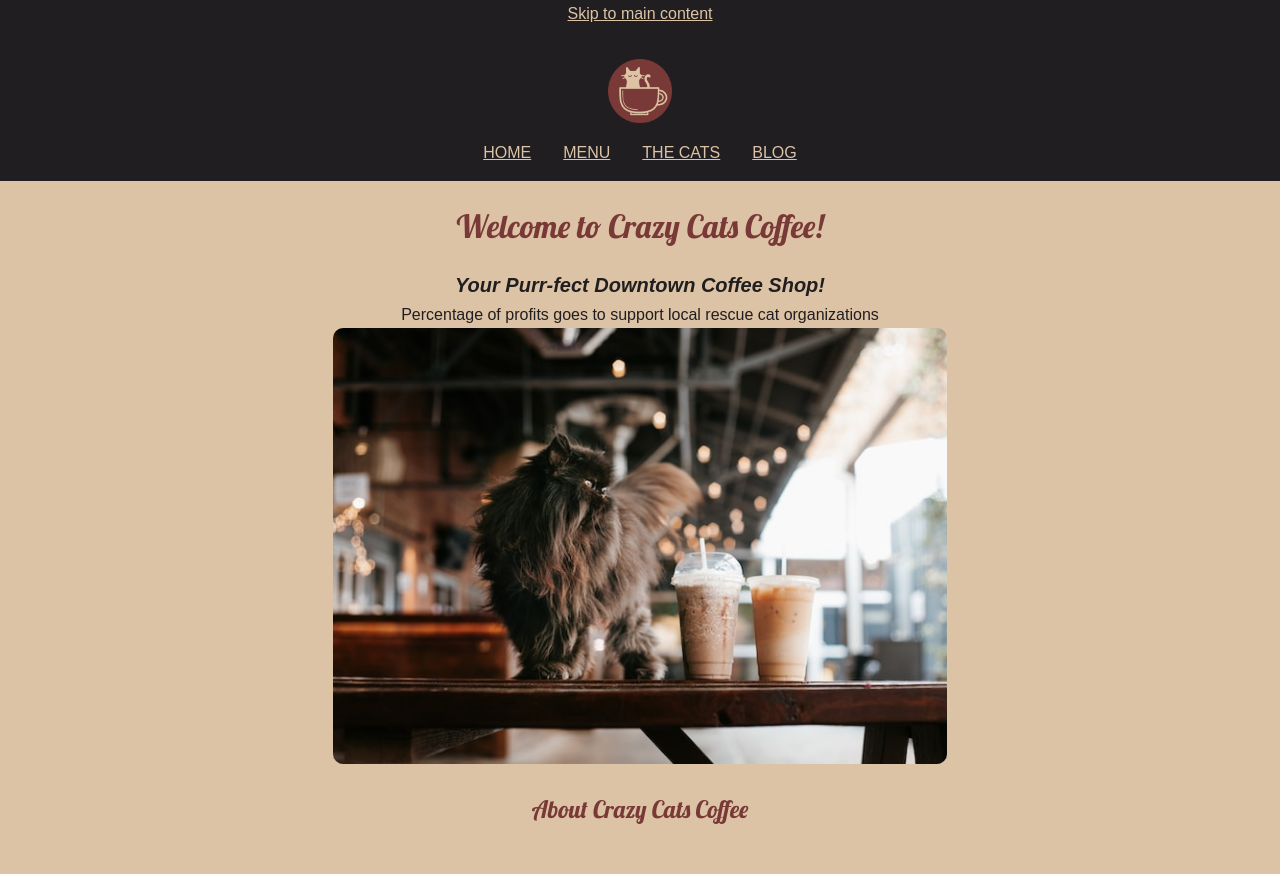
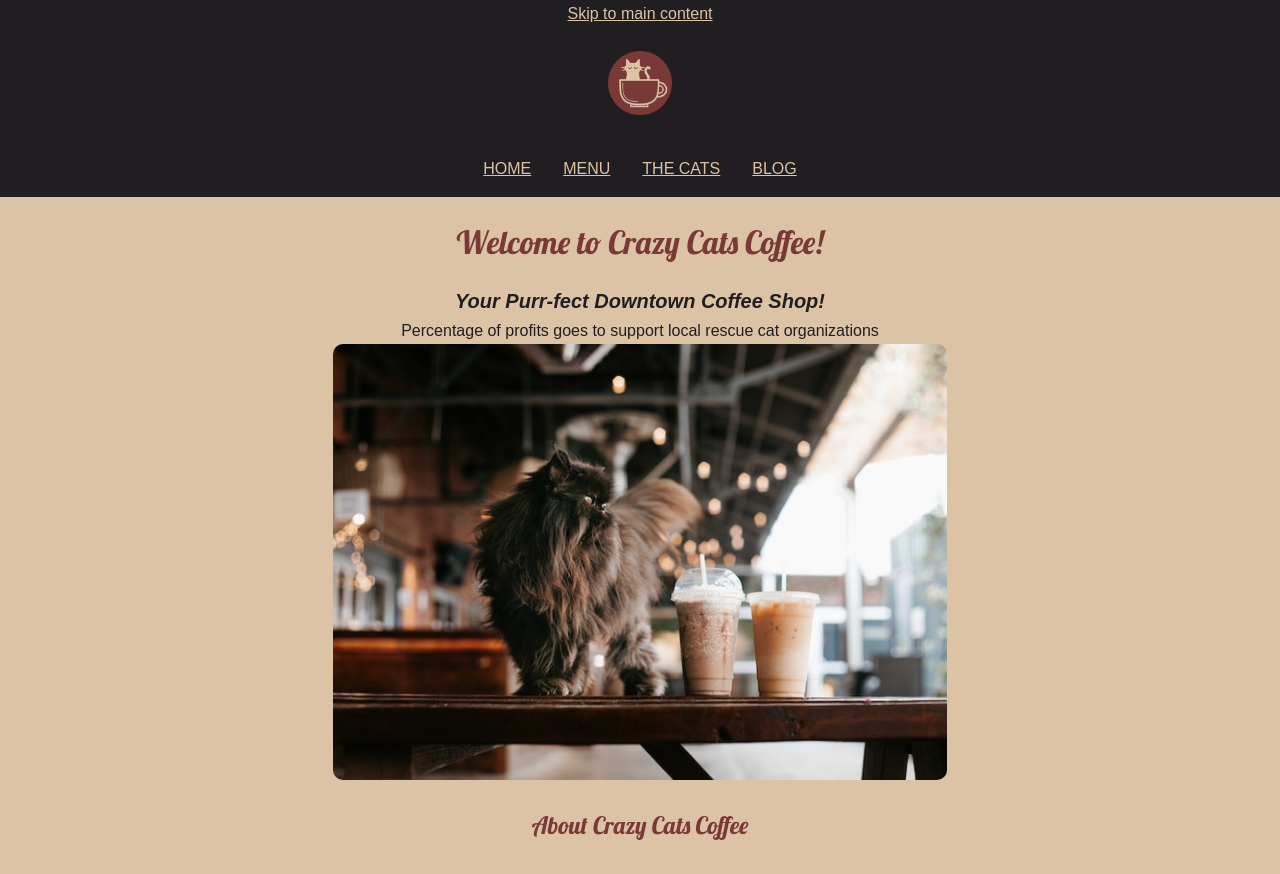
Before and after one commit to GingerKiwi/a11y-crazy-cats-coffee, a plain HTML site: page index.html in a window 1280 px wide. Shown: the top 874 px of the page. Drawn offline with Linux system fonts and the light colour scheme; a web font is replaced by a local one.

Commit message:
try styling options for logo

```diff
--- a/styles.css
+++ b/styles.css
@@ -143,13 +143,13 @@ em {
 
 .logo {
     max-width: 5vw;
-    padding-top: 2rem;
+    padding: 1.5rem 0;
 }
 
 .flex {
     min-height: 100vh;
-  display: flex;
-  flex-direction: column;
+    display: flex;
+    flex-direction: column;
 }
 
 .text--align-center {
@@ -274,6 +274,7 @@ em {
         padding: .25rem .5rem;
         border-radius: 20px;
     }
+
     .logo {
         max-width: 20vw;
     }
```
